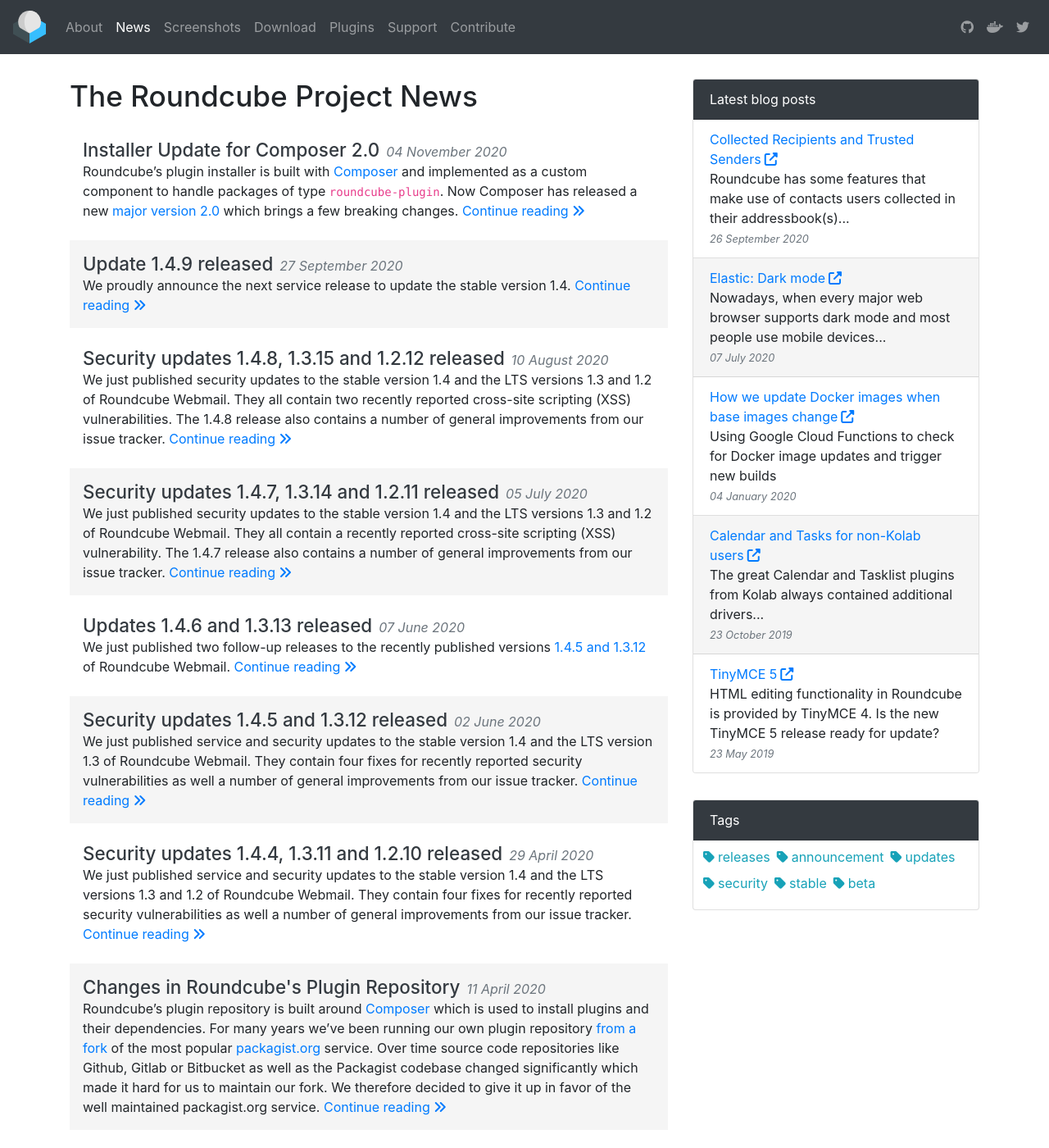
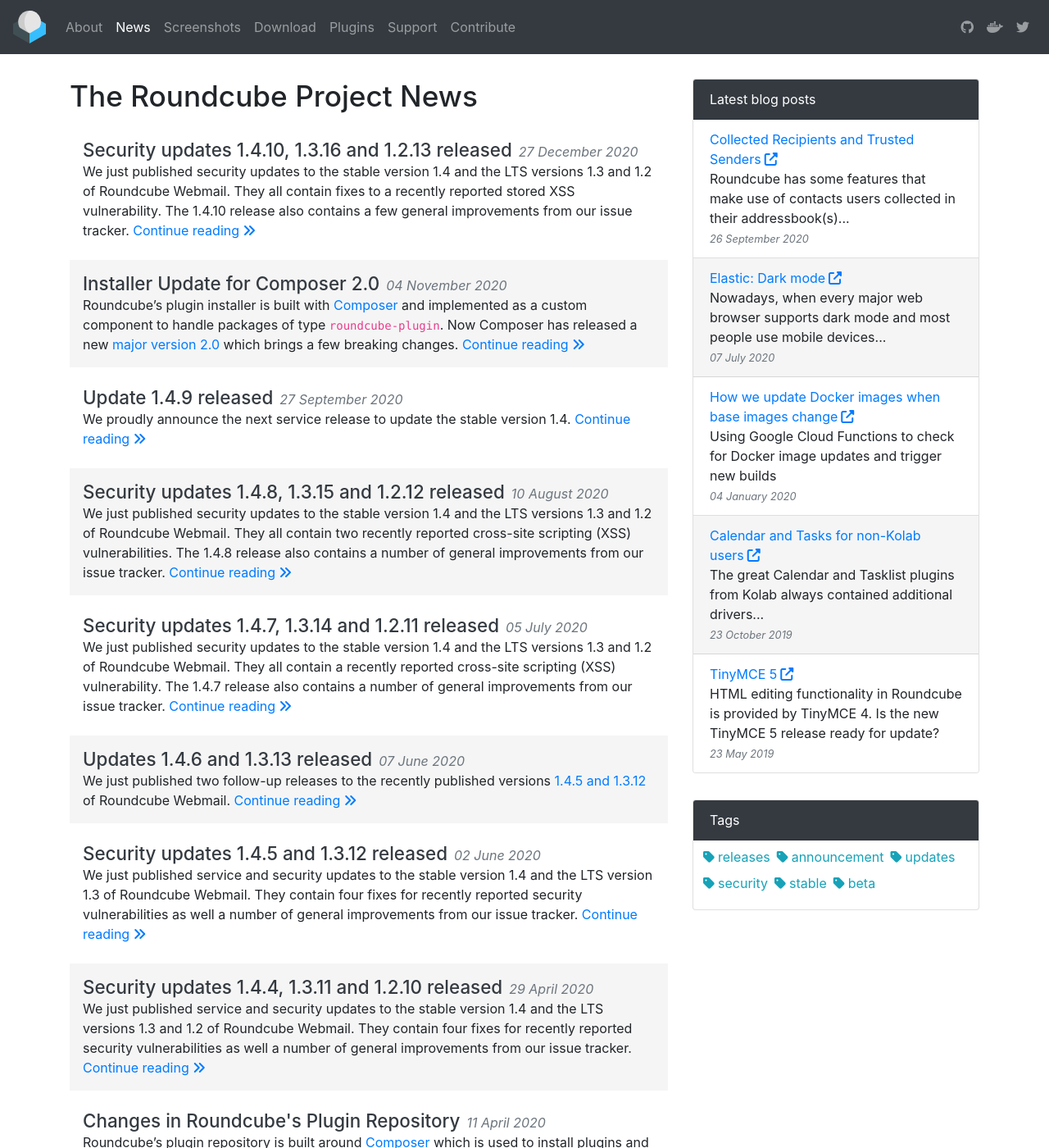
Before and after one commit to roundcube/roundcube.github.com, a Jekyll site: the page built from news/index.html, in a window 1280 px wide and 1400 px high. Shown: the whole window at 82% size. Built offline with Jekyll 4.4.1, drawn with Linux system fonts in a browser that asks for light colours; nearby versions of some CDN libraries; the list of posts is cut into pages by our own code; comment, search, counter and statistics services are not loaded; some of the changed text lies outside the part shown.

Commit message:
Announce security updates 1.4.10, 1.3.16 and 1.2.13

```diff
--- /dev/null
+++ b/_posts/2020-12-27-security-updates-1.4.10-1.3.16-and-1.2.13.md
@@ -0,0 +1,21 @@
+---
+layout: article
+title: Security updates 1.4.10, 1.3.16 and 1.2.13 released
+tags: releases updates security
+---
+
+We just published security updates to the stable version 1.4 and the LTS versions 1.3
+and 1.2 of Roundcube Webmail. They all contain fixes to a recently reported stored XSS
+vulnerability. The 1.4.10 release also contains a few general improvements from our issue tracker.
+
+## Security fix
+
+- Stored cross-site scripting (XSS) via HTML or plain text messages with malicious content
+
+Credits for this finding go to [Alex Birnberg](mailto:birnbergalex@gmail.com).
+
+See the full changelogs in the release notes on the Github download pages for the updated versions
+[1.4.10](https://github.com/roundcube/roundcubemail/releases/tag/1.4.10), [1.3.16](https://github.com/roundcube/roundcubemail/releases/tag/1.3.16) and [1.2.13](https://github.com/roundcube/roundcubemail/releases/tag/1.2.13).
+
+We strongly recommend to update all productive installations of Roundcube
+with this new versions.
```
Also changed, not shown: _data/releases.json (+17 -17 lines).
